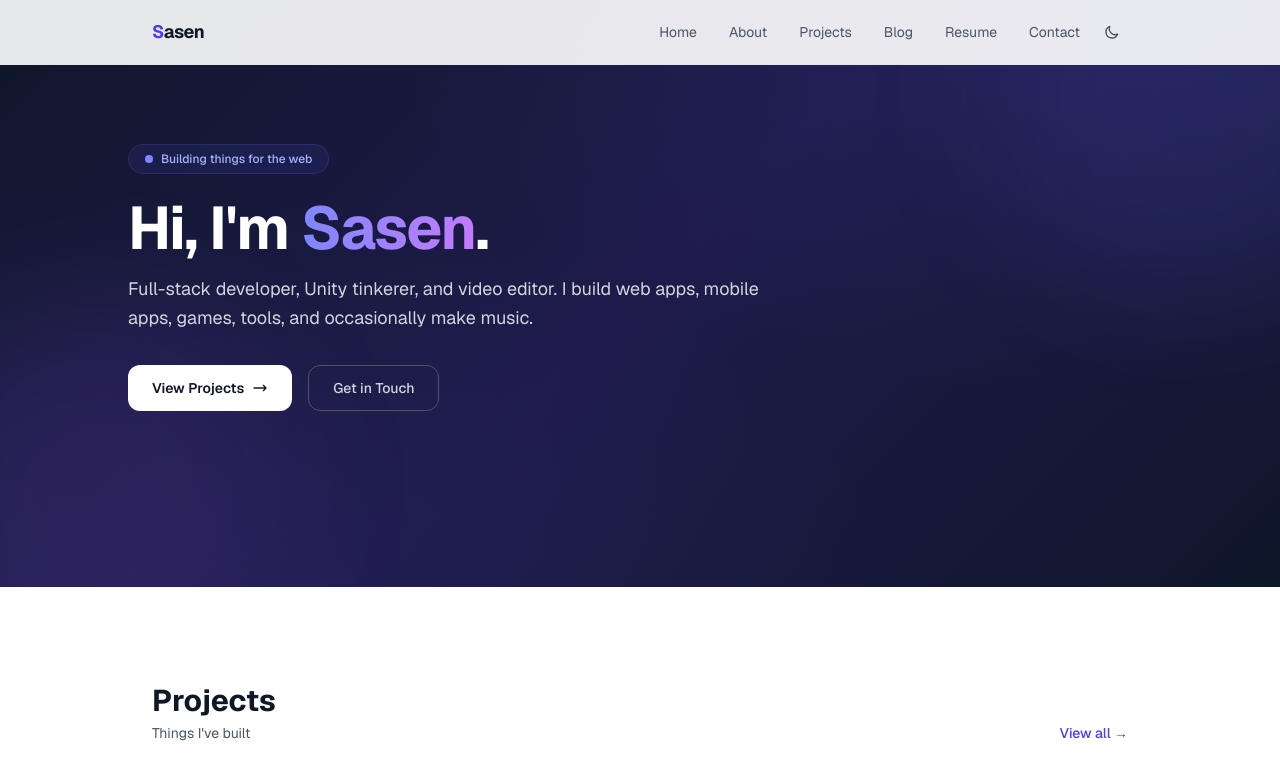
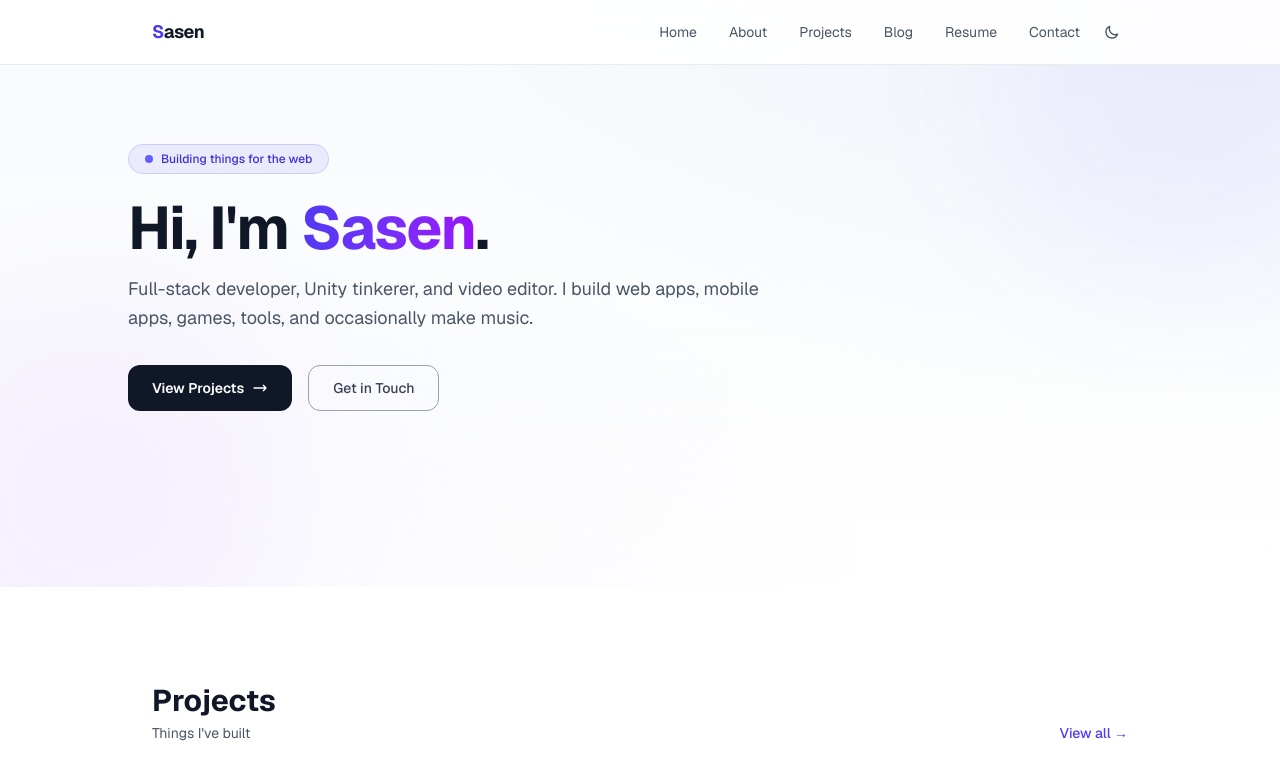
Before and after one commit to Sasen12/personal-site, a Next.js app: page / in a window 1280 px wide. Shown: the top 783 px of the page. Built offline with nearby package versions, Linux system fonts and the light colour scheme.

Commit message:
Fix hero section for light mode: adaptive bg, text, and button colors

```diff
--- a/src/app/globals.css
+++ b/src/app/globals.css
@@ -17,13 +17,9 @@ body {
   background-image: none;
 }
 
-:root.dark body {
+.dark body {
   background-image: radial-gradient(ellipse at top right, rgba(99, 102, 241, 0.04), transparent 60%),
                     radial-gradient(ellipse at bottom left, rgba(99, 102, 241, 0.03), transparent 60%);
-}
-
-.hero-gradient {
-  background: linear-gradient(135deg, #0f172a 0%, #1e1b4b 50%, #0f172a 100%);
 }
 
 .glow {
@@ -32,65 +28,6 @@ body {
 
 .glow-text {
   text-shadow: 0 0 40px rgba(99, 102, 241, 0.3);
-}
-
-@media (prefers-color-scheme: dark) {
-  article h2 {
-    @apply mb-4 mt-10 text-xl font-semibold;
-  }
-
-  article h3 {
-    @apply mb-3 mt-6 text-lg font-semibold;
-  }
-
-  article p {
-    @apply mb-4 leading-relaxed;
-  }
-
-  article ul,
-  article ol {
-    @apply mb-4 pl-6;
-  }
-
-  article ul {
-    @apply list-disc;
-  }
-
-  article ol {
-    @apply list-decimal;
-  }
-
-  article li {
-    @apply mb-1;
-  }
-
-  article code {
-    @apply rounded bg-slate-800 px-1.5 py-0.5 text-sm font-mono;
-  }
-
-  article pre {
-    @apply mb-4 overflow-x-auto rounded-lg bg-slate-950 p-4 text-sm text-slate-100;
-  }
-
-  article pre code {
-    @apply bg-transparent p-0;
-  }
-
-  article a {
-    @apply text-indigo-400 underline hover:text-indigo-300;
-  }
-
-  article blockquote {
-    @apply mb-4 border-l-4 border-indigo-700 pl-4 italic text-slate-400;
-  }
-
-  article hr {
-    @apply my-8 border-slate-700;
-  }
-
-  article img {
-    @apply rounded-lg;
-  }
 }
 
 article h2 {
--- a/src/app/page.tsx
+++ b/src/app/page.tsx
@@ -17,16 +17,16 @@ export default function Home() {
         <div className="relative px-6 pt-28 pb-32 sm:pt-36 sm:pb-44">
           <div className="mx-auto max-w-5xl">
             <AnimatedSection delay={0}>
-              <div className="inline-flex items-center gap-2 rounded-full border border-indigo-500/20 bg-indigo-500/10 px-4 py-1.5 text-xs font-medium text-indigo-300 backdrop-blur-sm">
-                <span className="inline-flex h-2 w-2 rounded-full bg-indigo-400" />
+              <div className="inline-flex items-center gap-2 rounded-full border border-indigo-500/20 bg-indigo-500/10 px-4 py-1.5 text-xs font-medium text-indigo-700 backdrop-blur-sm dark:text-indigo-300">
+                <span className="inline-flex h-2 w-2 rounded-full bg-indigo-500 dark:bg-indigo-400" />
                 Building things for the web
               </div>
             </AnimatedSection>
 
             <AnimatedSection delay={0.15}>
-              <h1 className="mt-6 mb-4 text-4xl font-bold tracking-tight text-white sm:text-6xl">
+              <h1 className="mt-6 mb-4 text-4xl font-bold tracking-tight text-gray-900 sm:text-6xl dark:text-white">
                 Hi, I&apos;m{" "}
-                <span className="bg-gradient-to-r from-indigo-400 to-purple-400 bg-clip-text text-transparent">
+                <span className="bg-gradient-to-r from-indigo-600 to-purple-600 bg-clip-text text-transparent dark:from-indigo-400 dark:to-purple-400">
                   Sasen
                 </span>
                 .
@@ -34,7 +34,7 @@ export default function Home() {
             </AnimatedSection>
 
             <AnimatedSection delay={0.3}>
-              <p className="max-w-2xl text-lg leading-relaxed text-gray-300">
+              <p className="max-w-2xl text-lg leading-relaxed text-gray-600 dark:text-gray-300">
                 Full-stack developer, Unity tinkerer, and video editor. I build web apps,
                 mobile apps, games, tools, and occasionally make music.
               </p>
@@ -44,14 +44,14 @@ export default function Home() {
               <div className="mt-8 flex flex-wrap gap-4">
                 <Link
                   href="/projects"
-                  className="inline-flex items-center gap-2 rounded-xl bg-white px-6 py-3 text-sm font-semibold text-gray-900 transition-all hover:bg-indigo-50 hover:shadow-lg"
+                  className="inline-flex items-center gap-2 rounded-xl bg-gray-900 px-6 py-3 text-sm font-semibold text-white transition-all hover:bg-indigo-700 hover:shadow-lg dark:bg-white dark:text-gray-900 dark:hover:bg-indigo-50"
                 >
                   View Projects
                   <svg className="h-4 w-4" fill="none" viewBox="0 0 24 24" stroke="currentColor"><path strokeLinecap="round" strokeLinejoin="round" strokeWidth={2} d="M17 8l4 4m0 0l-4 4m4-4H3" /></svg>
                 </Link>
                 <Link
                   href="/contact"
-                  className="inline-flex items-center gap-2 rounded-xl border border-gray-600 px-6 py-3 text-sm font-medium text-gray-300 transition-all hover:border-gray-500 hover:text-white"
+                  className="inline-flex items-center gap-2 rounded-xl border border-gray-400 px-6 py-3 text-sm font-medium text-gray-700 transition-all hover:border-gray-900 hover:text-gray-900 dark:border-gray-600 dark:text-gray-300 dark:hover:border-gray-500 dark:hover:text-white"
                 >
                   Get in Touch
                 </Link>
--- a/src/components/ParallaxHero.tsx
+++ b/src/components/ParallaxHero.tsx
@@ -15,11 +15,14 @@ export default function ParallaxHero({ children }: { children: React.ReactNode }
 
   return (
     <section ref={ref} className="relative overflow-hidden">
-      <motion.div style={{ y, opacity }} className="hero-gradient relative">
-        <div className="absolute inset-0 bg-[radial-gradient(ellipse_at_top_right,rgba(99,102,241,0.12),transparent_50%)]" />
-        <div className="absolute inset-0 bg-[radial-gradient(ellipse_at_bottom_left,rgba(99,102,241,0.08),transparent_50%)]" />
-        <div className="absolute -top-24 -right-24 h-96 w-96 rounded-full bg-indigo-500/10 blur-3xl" />
-        <div className="absolute -bottom-24 -left-24 h-96 w-96 rounded-full bg-purple-500/10 blur-3xl" />
+      <motion.div
+        style={{ y, opacity }}
+        className="relative bg-gradient-to-b from-slate-50 to-white dark:bg-[linear-gradient(135deg,#0f172a_0%,#1e1b4b_50%,#0f172a_100%)]"
+      >
+        <div className="absolute inset-0 bg-[radial-gradient(ellipse_at_top_right,rgba(99,102,241,0.06),transparent_50%)] dark:bg-[radial-gradient(ellipse_at_top_right,rgba(99,102,241,0.12),transparent_50%)]" />
+        <div className="absolute inset-0 bg-[radial-gradient(ellipse_at_bottom_left,rgba(99,102,241,0.04),transparent_50%)] dark:bg-[radial-gradient(ellipse_at_bottom_left,rgba(99,102,241,0.08),transparent_50%)]" />
+        <div className="absolute -top-24 -right-24 h-96 w-96 rounded-full bg-indigo-500/5 blur-3xl dark:bg-indigo-500/10" />
+        <div className="absolute -bottom-24 -left-24 h-96 w-96 rounded-full bg-purple-500/5 blur-3xl dark:bg-purple-500/10" />
         {children}
       </motion.div>
     </section>
```
